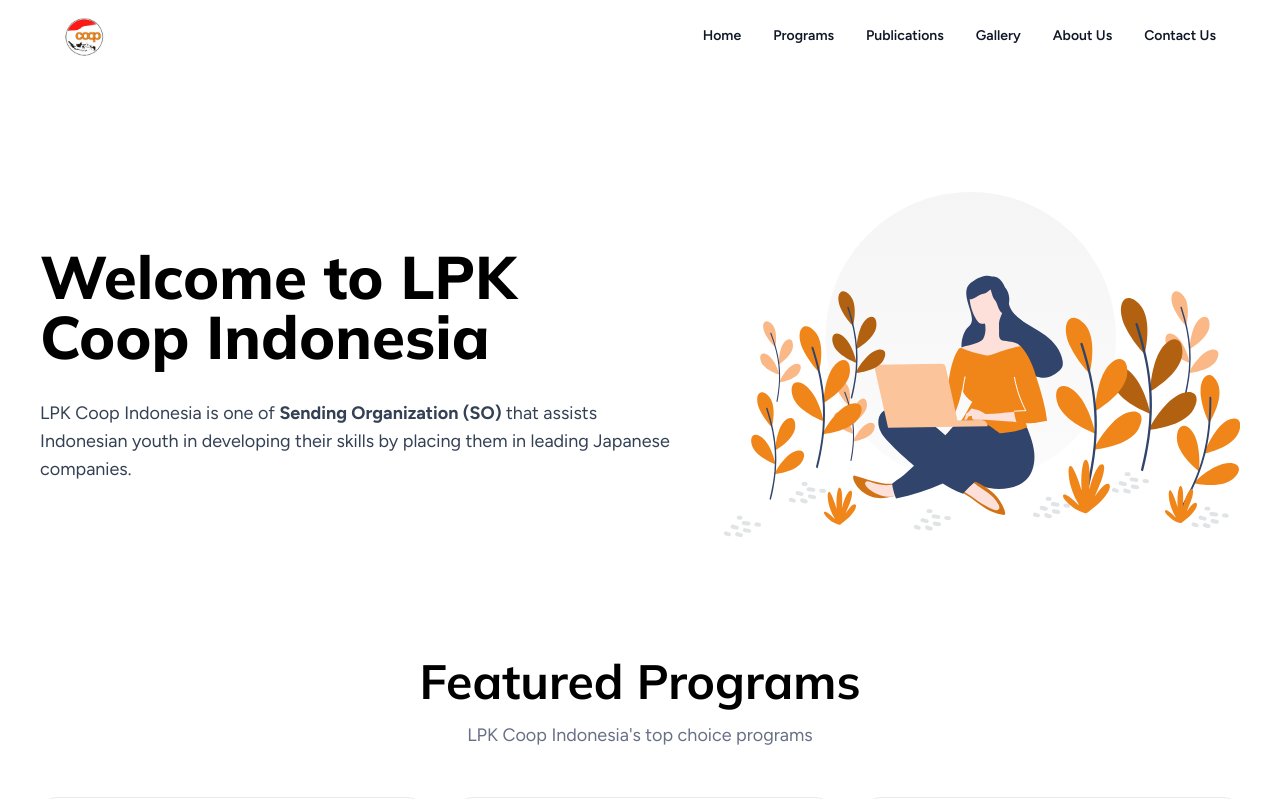
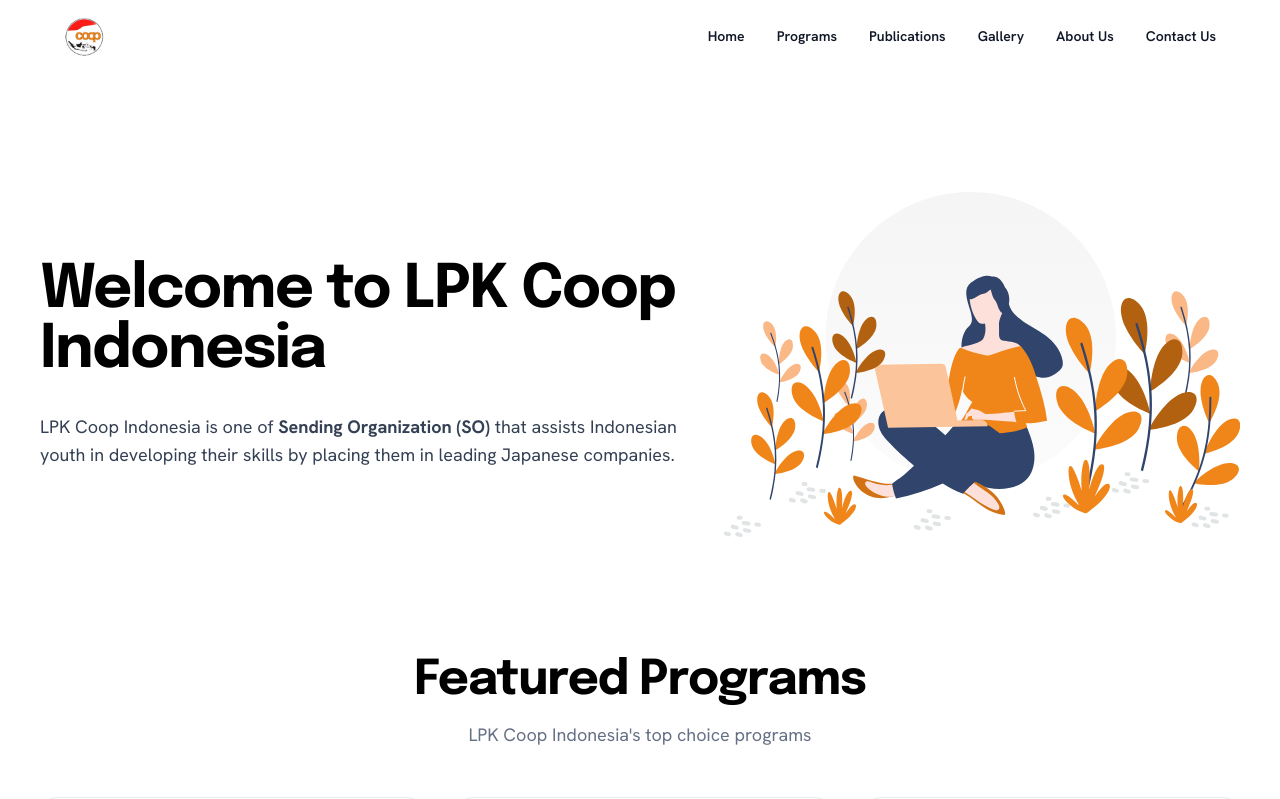
Before and after one commit to nxsdvlpr/coopindonesia.com, a Next.js app: page / in a window 1280 px wide. Shown: the top 799 px of the page. Built offline with nearby package versions, Linux system fonts and the light colour scheme.

Commit message:
adjust font

```diff
--- a/src/font/font.tsx
+++ b/src/font/font.tsx
@@ -1,13 +1,13 @@
-import { Figtree, Mulish } from 'next/font/google'
+import { Epilogue, Hanken_Grotesk } from 'next/font/google'
 
-export const figtree = Figtree({
+export const hankenGrotesk = Hanken_Grotesk({
   subsets: ['latin'],
-  variable: '--font-figtree',
+  variable: '--font-hanken-grotesk',
   display: 'swap',
 })
 
-export const mulish = Mulish({
+export const epilogue = Epilogue({
   subsets: ['latin'],
-  variable: '--font-mulish',
+  variable: '--font-epilogue',
   display: 'swap',
 })
--- a/src/nui/layout/default.tsx
+++ b/src/nui/layout/default.tsx
@@ -1,4 +1,4 @@
-import { figtree, mulish } from '@/font/font'
+import { epilogue, hankenGrotesk } from '@/font/font'
 import { Footer, Header } from '@/nui'
 import { ReactNode } from 'react'
 
@@ -8,7 +8,7 @@
 export default function Layout({ children }: LayoutProps) {
   return (
     <body
-      className={`${figtree.variable} ${mulish.variable} font-sans text-sm`}
+      className={`${hankenGrotesk.variable} ${epilogue.variable} font-sans text-sm`}
     >
       <Header />
       <div>{children}</div>
--- a/src/nui/ui/typo/typo.style.tsx
+++ b/src/nui/ui/typo/typo.style.tsx
@@ -3,9 +3,9 @@
 export const typoStyle = tv({
   variants: {
     size: {
-      '6xl': 'text-6xl font-mono',
-      '5xl': 'text-5xl font-mono',
-      '3xl': 'text-3xl font-mono',
+      '6xl': 'text-6xl font-sans-alt tracking-tight !font-bold',
+      '5xl': 'text-5xl font-sans-alt tracking-tight !font-bold',
+      '3xl': 'text-3xl font-sans-alt tracking-tight !font-bold',
       xl: 'text-xl font-bold',
       lg: 'text-lg',
       md: 'text-base',
--- a/tailwind.config.ts
+++ b/tailwind.config.ts
@@ -8,8 +8,8 @@
   theme: {
     extend: {
       fontFamily: {
-        sans: ['var(--font-figtree)'],
-        mono: ['var(--font-mulish)'],
+        sans: ['var(--font-hanken-grotesk)'],
+        'sans-alt': ['var(--font-epilogue)'],
       },
       colors: {
         gray: {
```
